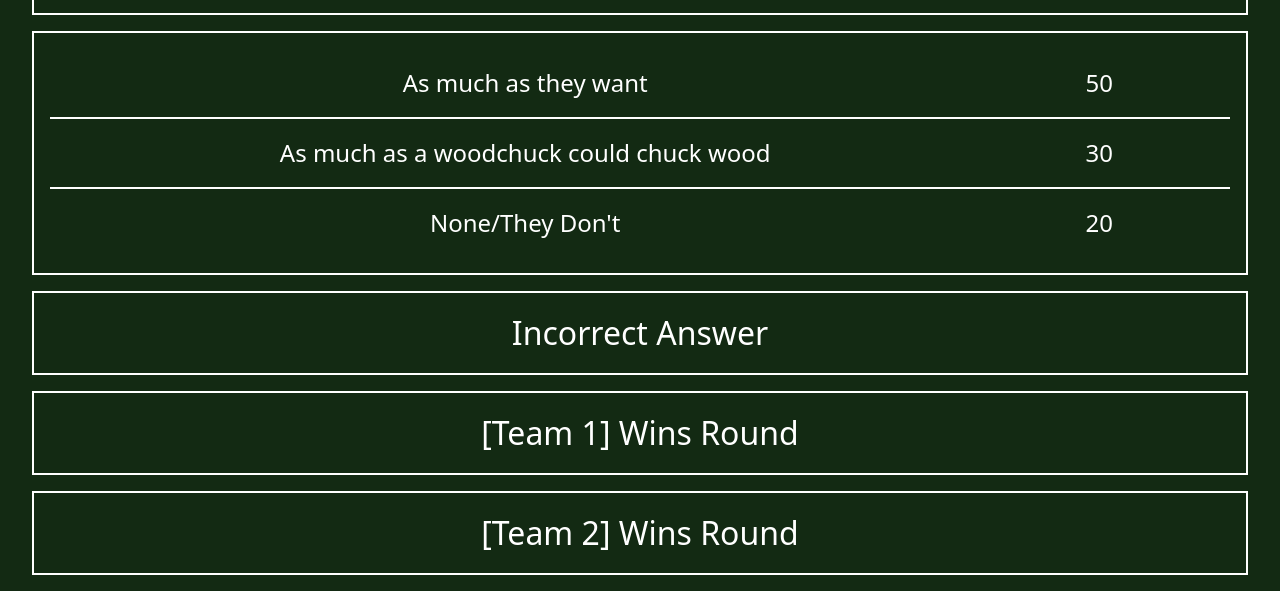
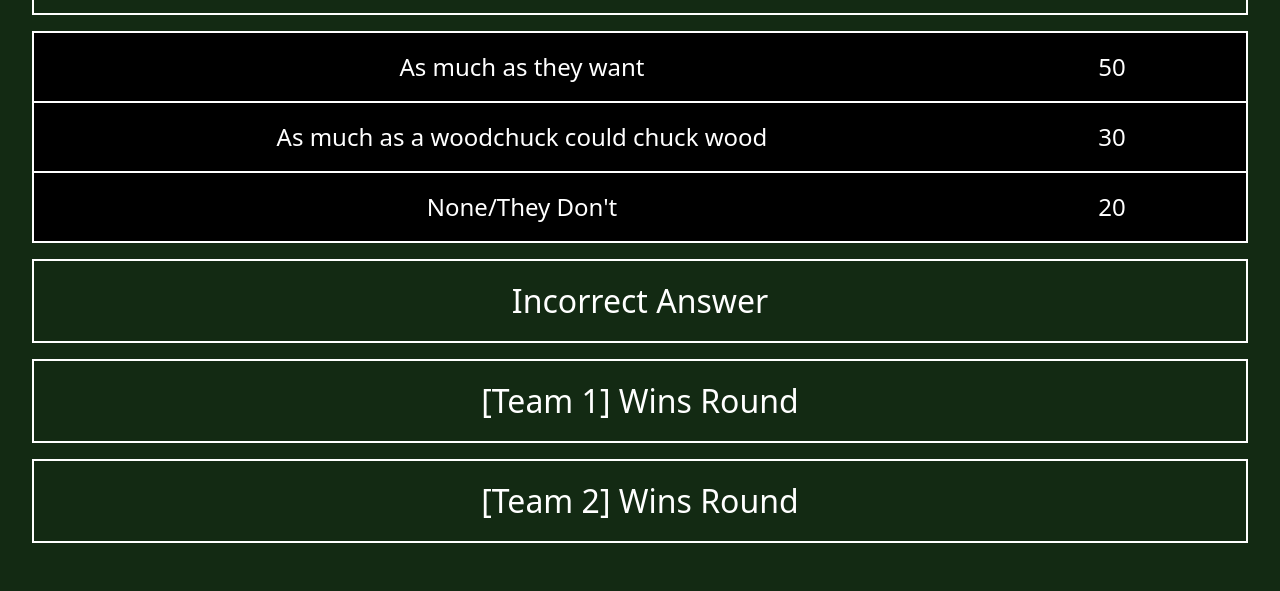
Before and after one commit to kirk-c-saunders/family-feud, a website with bundled scripts: page public/game.html in a window 1280 px wide. Shown: the part 481-1072 px from the top of the page. After the commit the page ends 1040 px from the top, so only its background shows below. Built offline with nearby package versions, Linux system fonts and the light colour scheme.

Commit message:
some potential optimizations/simplifications in how the hover is implimented. Need to actually get started on the javascript next. Re-learning how to do a single event listener for all the answers like we were shown in a video at some point

```diff
--- a/public/css/game.css
+++ b/public/css/game.css
@@ -16,20 +16,12 @@ hr {
     font-size: 1.5rem;
 }
 
-.answer-grid-item {
-    display: grid;
-    grid-template-columns: 4fr 1fr;
-    width: 100%;
-    align-items: center;
-    padding: 1rem;
-    font-size: 1.5rem;
+.hover:hover {
+    background-color: var(--background-color-secondary);
 }
 
-.answer-grid-item:hover,
-#incorrect-anwer:hover,
-#team-1-wins-round:hover,
-#team-2-wins-round:hover {
-    background-color: var(--background-color-secondary);
+.hidden-answer {
+    background-color: black;
 }
 
 #main-grid {
@@ -94,6 +86,16 @@ hr {
 #answer-grid {
     display: flex;
     flex-direction: column;
+    padding: 0px;
+}
+
+#answer-grid > div {
+    display: grid;
+    grid-template-columns: 4fr 1fr;
+    width: 100%;
+    align-items: center;
+    padding: 1rem;
+    font-size: 1.5rem;
 }
 
 #answer-grid > div:nth-child(2n) {
--- a/public/game.html
+++ b/public/game.html
@@ -30,22 +30,22 @@
             <div id="incorrect-response-count">XXX</div>
         </section>
         <section id="answer-grid">
-            <div id="answer-1" class="answer-grid-item">
+            <div id="answer-1" class="hover hidden-answer">
                 <div id="answer-1-text">As much as they want</div>
                 <div id="answer-1-points">50</div>
             </div>
-            <div id="answer-2" class="answer-grid-item">
+            <div id="answer-2" class="hover hidden-answer">
                 <div id="answer-2-text">As much as a woodchuck could chuck wood</div>
                 <div id="answer-2-points">30</div>
             </div>
-            <div id="answer-3" class="answer-grid-item">
+            <div id="answer-3" class="hover hidden-answer">
                 <div id="answer-3-text">None/They Don't</div>
                 <div id="answer-3-points">20</div>
             </div>
         </section>
-        <div id="incorrect-anwer">Incorrect Answer</div>
-        <div id="team-1-wins-round">[Team 1] Wins Round</div>
-        <div id="team-2-wins-round">[Team 2] Wins Round</div>
+        <div id="incorrect-anwer" class="hover">Incorrect Answer</div>
+        <div id="team-1-wins-round" class="hover">[Team 1] Wins Round</div>
+        <div id="team-2-wins-round" class="hover">[Team 2] Wins Round</div>
     </main>
 
     <script type="module" src="./js/createGame.js"></script>
```
